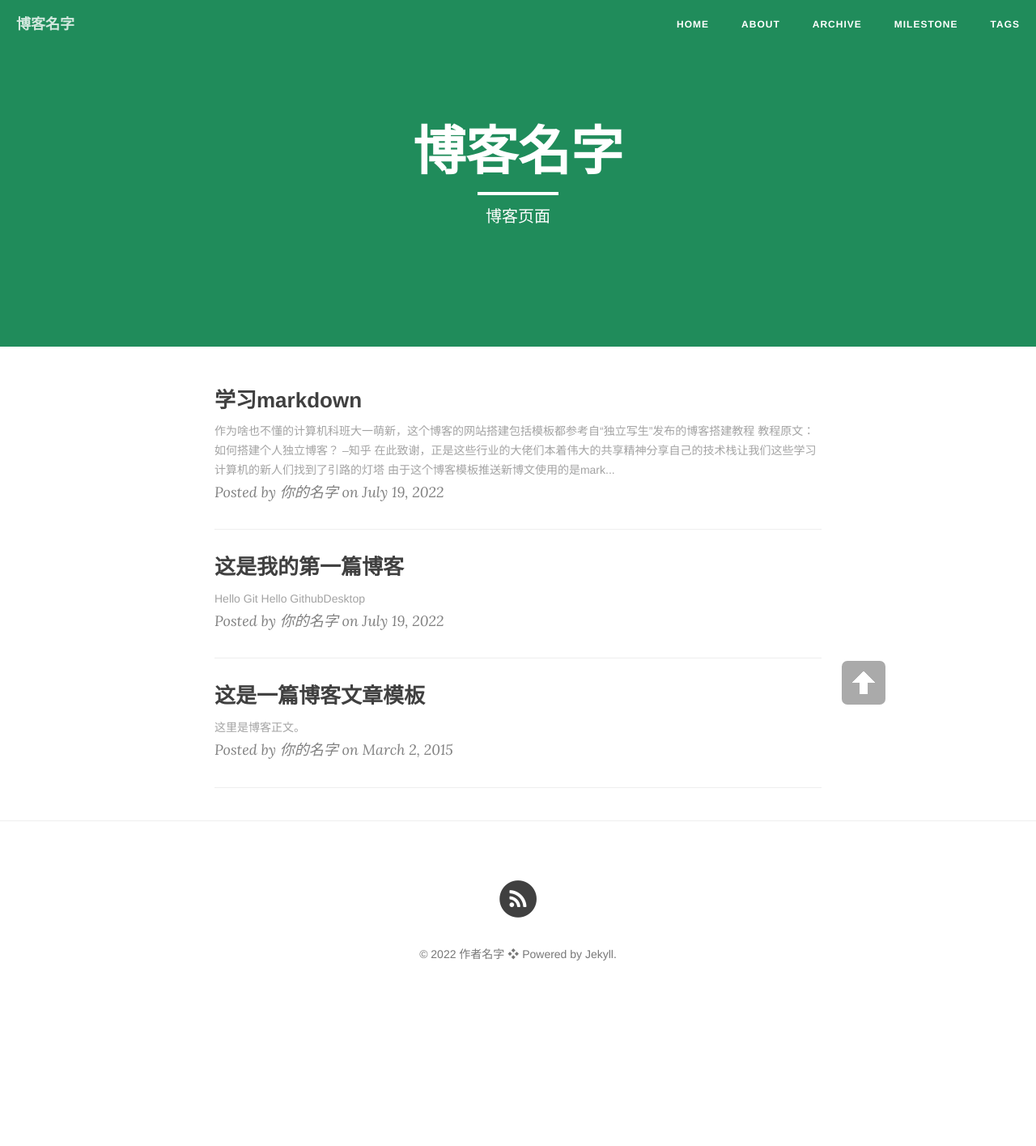
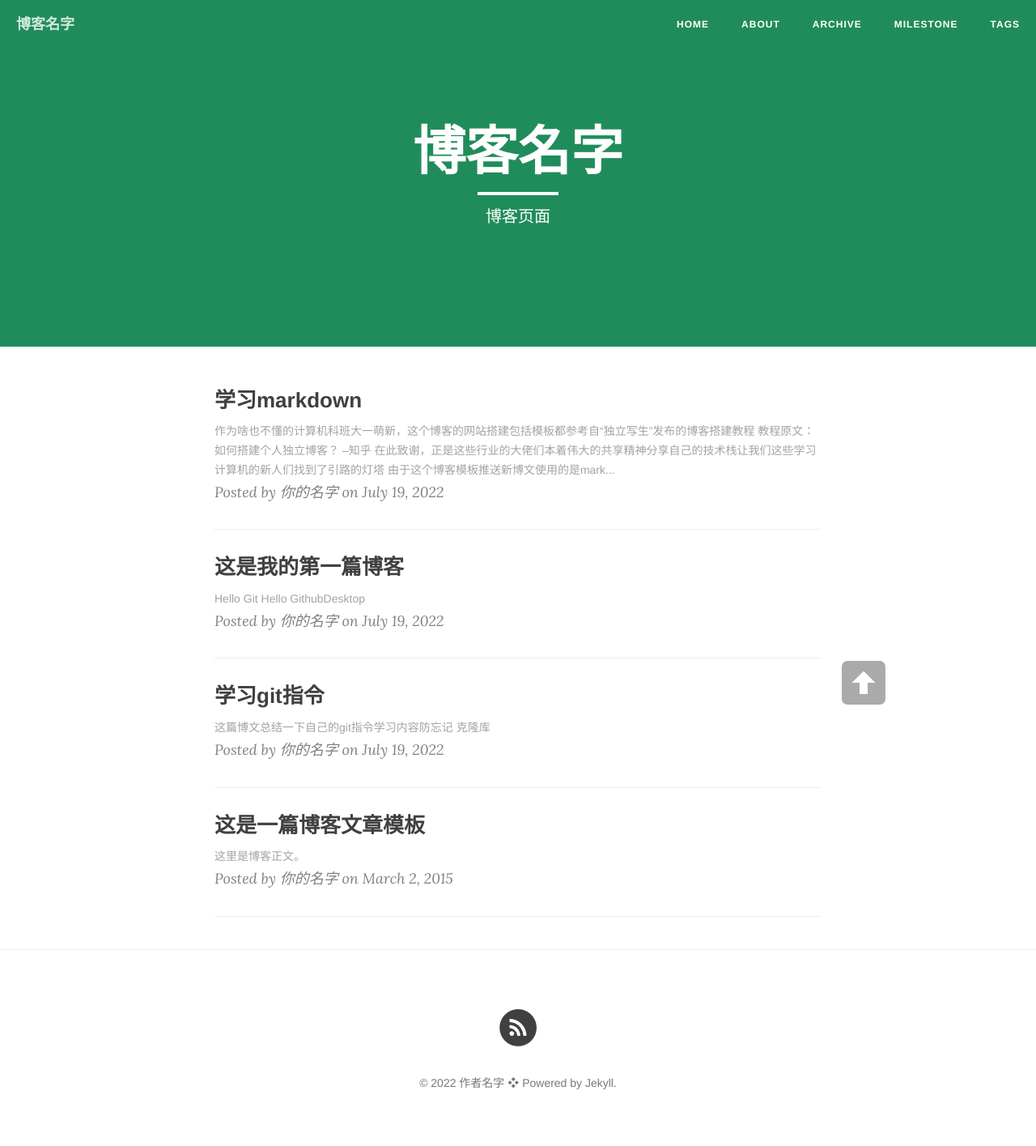
Before and after one commit to NumbNutN/NumbNutN.github.io, a Jekyll site: the page built from index.html, in a window 1280 px wide. Shown: the whole page at 81% size. Built offline with Jekyll 4.4.1, drawn with Linux system fonts in a browser that asks for light colours; nearby versions of some CDN libraries; the list of posts is cut into pages by our own code; before the commit the page ends 1256 px from its top, so only the background shows below that.

```diff
--- /dev/null
+++ b/_posts/2022-07-19-git-learning.md
@@ -0,0 +1,12 @@
+---
+layout: post
+title: 学习git指令
+date: 2022-7-19
+categories: blog
+tags: [git,技术]
+description: 文章金句。
+---
+
+### 这篇博文总结一下自己的git指令学习内容防忘记
+
+## 克隆库
```
Also changed, not shown: _posts/2022-07-19-markdown-learning.md (+1 -1 lines).
